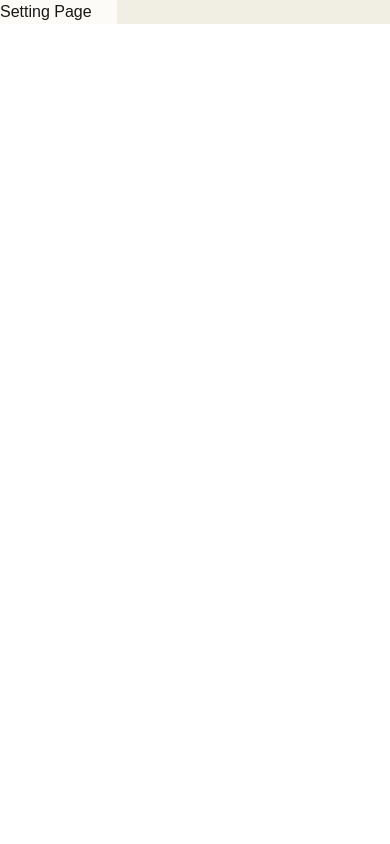
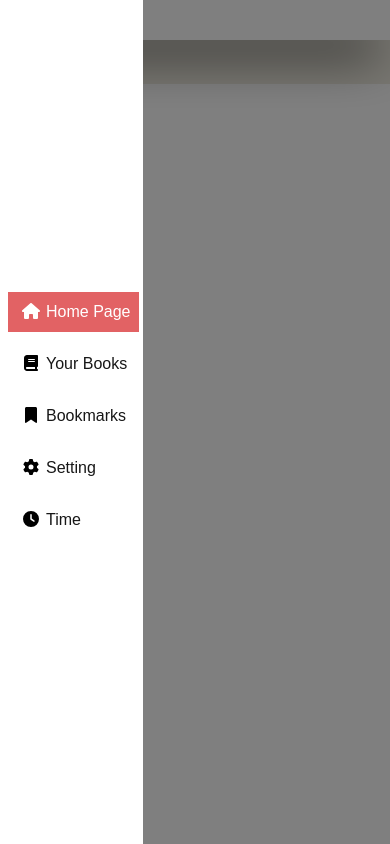
Before and after one commit to Khang080704/Reading-Books-App, a Next.js app: page /user/Settings in a window 390 px wide. Built offline with nearby package versions, Linux system fonts and the light colour scheme.

Commit message:
add bar layout for mobile

```diff
--- a/app/components/button/index.tsx
+++ b/app/components/button/index.tsx
@@ -32,7 +32,7 @@ function Button({
         <Comp
             className={`text-white rounded-[50] min-w-[200px] min-h-[50px] hover:cursor-pointer
         max-md:min-w-[150px] max-md:text-[0.8rem] mr-2 ${primary ? 'bg-black': 'bg-white hover:bg-gray-300'}
-        flex justify-center items-center w-[${width}]`}
+        flex justify-center items-center`}
             {...props}
 
         >
--- /dev/null
+++ b/app/components/mobileMenu/index.tsx
@@ -0,0 +1,47 @@
+'use client';
+
+import { faBars } from '@fortawesome/free-solid-svg-icons/faBars';
+import { FontAwesomeIcon } from '@fortawesome/react-fontawesome';
+import { useEffect, useState } from 'react';
+import SideBar from '@/app/components/sidebar';
+
+function Menu() {
+    const [isOpen, setIsOpen] = useState(true);
+    const [animate, setAnimate] = useState('slide-in');
+
+    useEffect(() => {
+        if (isOpen) {
+            setAnimate('slide-in');
+        } else {
+            setAnimate('slide-out');
+            setTimeout(() => {}, 200);
+        }
+    }, [isOpen]);
+
+    return (
+        <div className="w-full bg-white fixed z-2 pl-4 py-2 shadow-black shadow-2xl">
+            <FontAwesomeIcon
+                icon={faBars}
+                onClick={() => {
+                    setIsOpen(!isOpen);
+                }}
+            />
+
+            {/* {Making modal layer} */}
+            {isOpen && (
+                <div
+                    className="fixed inset-0 bg-black opacity-50 z-3"
+                    onClick={() => {
+                        setIsOpen(!isOpen);
+                    }}
+                ></div>
+            )}
+
+            <aside className={`fixed top-0 left-0 z-4 bg-white px-1 ${animate}`}>
+                <SideBar />
+            </aside>
+        </div>
+    );
+}
+
+export default Menu;
--- a/app/globals.css
+++ b/app/globals.css
@@ -28,7 +28,13 @@ body {
   --slide-up: slideUp linear 0.3s forward;
   --detail-page-height: 300px;
   --detail-page-height-mobile: 400px;
-
+  --slide-in: slideIn ease-in 1s forward;
+}
+.slide-in {
+  animation: slideIn 0.2s ease-in forwards;
+}
+.slide-out {
+  animation: slideOut 0.1s ease-in forwards;
 }
 
 @keyframes slideUp {
@@ -39,3 +45,22 @@ body {
     transform: translateY(-4);
   }
 }
+
+@keyframes slideIn {
+  from{
+    opacity: 0;
+    transform: translateX(-100%);
+  }
+  to {
+    opacity: 1;
+    transform: translateX(0%);
+  }
+}
+@keyframes slideOut {
+  from {
+    transform: translateX(0%);
+  }
+  to {
+    transform: translateX(-100%);
+  }
+}
--- a/app/user/Home/layout.tsx
+++ b/app/user/Home/layout.tsx
@@ -51,7 +51,7 @@ function HomeLayout({ children }: { children: React.ReactNode }) {
                         </div>
                     )}
                 </div>
-                <div>{children}</div>
+                <div className='px-2'>{children}</div>
             </div>
         </BtnContext.Provider>
     );
--- a/app/user/Home/page.tsx
+++ b/app/user/Home/page.tsx
@@ -34,7 +34,7 @@ function HomePage() {
     return (
         <div className="w-full">
             <div className="flex max-md:flex-col-reverse">
-                <div className="flex flex-col w-[50%] pr-7 max-md:pr-4 max-md:w-full">
+                <div className="flex flex-col w-[50%] pr-7 max-md:pr-0 max-md:w-full">
                     <h1 className="font-bold text-[2rem] mb-9 max-md:hidden">
                         {user ? `Happy reading, ${user}` : 'Happy reading'}
                     </h1>
--- a/app/user/layout.tsx
+++ b/app/user/layout.tsx
@@ -1,4 +1,5 @@
 import SideBar from "@/app/components/sidebar";
+import Menu from "@/app/components/mobileMenu";
 
 function UserLayout({children}: {children: React.ReactNode}) {
 
@@ -7,7 +8,10 @@ function UserLayout({children}: {children: React.ReactNode}) {
             <aside className="max-md:hidden">
                 <SideBar/>
             </aside>
-            <main className="flex-1 px-10 max-md:px-0">
+            <nav className="hidden max-md:block max-h-[80px]">
+                <Menu/>
+            </nav>
+            <main className="flex-1 px-10 max-md:px-0 max-md:mt-[60px]">
                 {children}
             </main>
         </main>
--- a/middleware.ts
+++ b/middleware.ts
@@ -20,8 +20,7 @@ export function middleware(req: NextRequest) {
 export const config = {
     matcher: [
         '/user/Book',
-        '/user/BookMark',
-        '/user/Settings',
+
         '/user/Time',
     ]
 }
```
